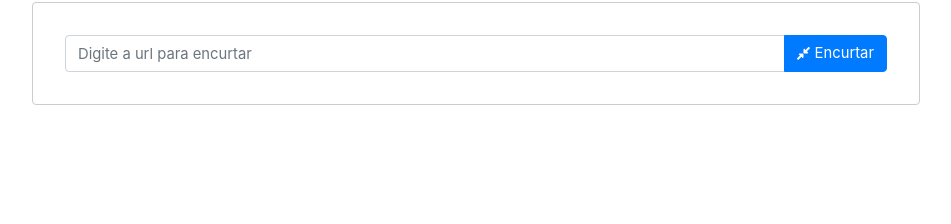
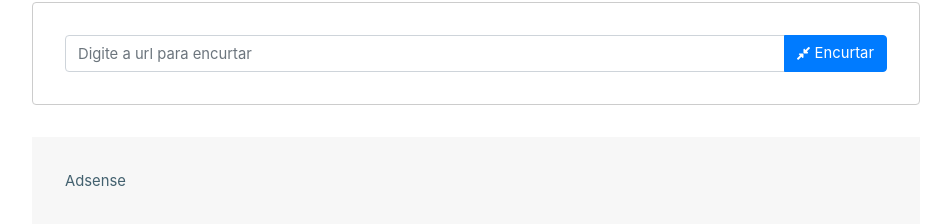
Before and after one commit to WernerLuiz92/URL_Shortener_Pitu, a React (Create React App) app in the folder frontend/: page / in a window 1280 px wide. Shown: the part 266-490 px from the top of the page, without its empty margins (164-1115 px from the left). Built offline with nearby package versions, Linux system fonts and the light colour scheme.

Commit message:
AdsBlock
Adicionado bloco para Ads e monetização do site.

```diff
--- a/frontend/src/pages/HomePage/index.js
+++ b/frontend/src/pages/HomePage/index.js
@@ -2,7 +2,7 @@ import React from 'react';
 import Header from '../../components/Header';
 import { FontAwesomeIcon } from '@fortawesome/react-fontawesome';
 import { Container, InputGroup, FormControl, Button, Alert, Spinner } from 'react-bootstrap';
-import { ContentContainer, Form } from './styles';
+import { ContentContainer, Form, AdsBlock } from './styles';
 import ShortnerService from '../../services/shortenerService';
 
 class HomePage extends React.Component {
@@ -87,6 +87,9 @@ class HomePage extends React.Component {
                         {errorMessage && <Alert variant="danger">{errorMessage}</Alert>}
                     </Form>
                 </ContentContainer>
+                <ContentContainer>
+                    <AdsBlock>Adsense</AdsBlock>
+                </ContentContainer>
             </Container>
         )
     }
--- a/frontend/src/pages/HomePage/styles.js
+++ b/frontend/src/pages/HomePage/styles.js
@@ -14,3 +14,12 @@ export const Form = styled.form`
     border-radius: .25rem;
     text-align: center;
 `;
+
+export const AdsBlock = styled.div`
+    border: solid 1px #f7f7f7;
+    background-color: #f7f7f7;
+    text-center;
+    padding: 2rem;
+    flex: 0 0 80%;
+    max-width: 80%;
+`;
```
